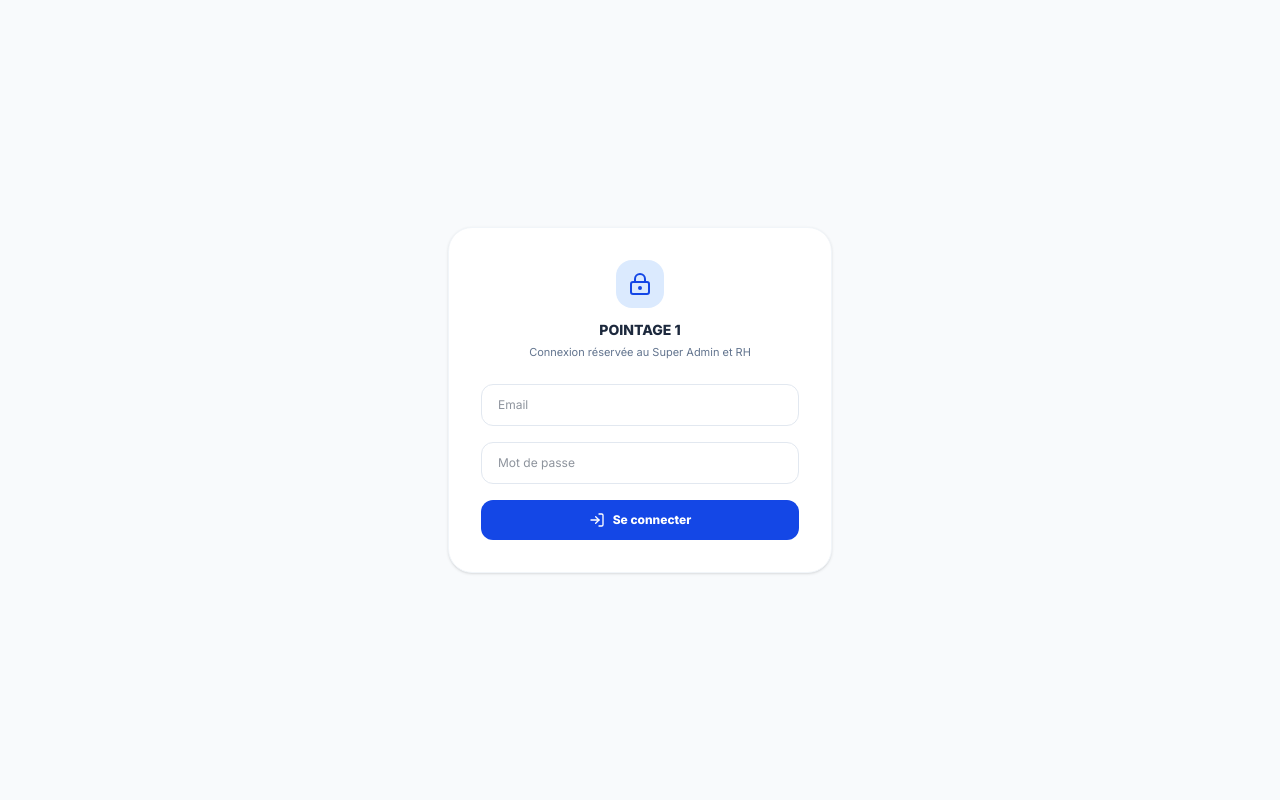
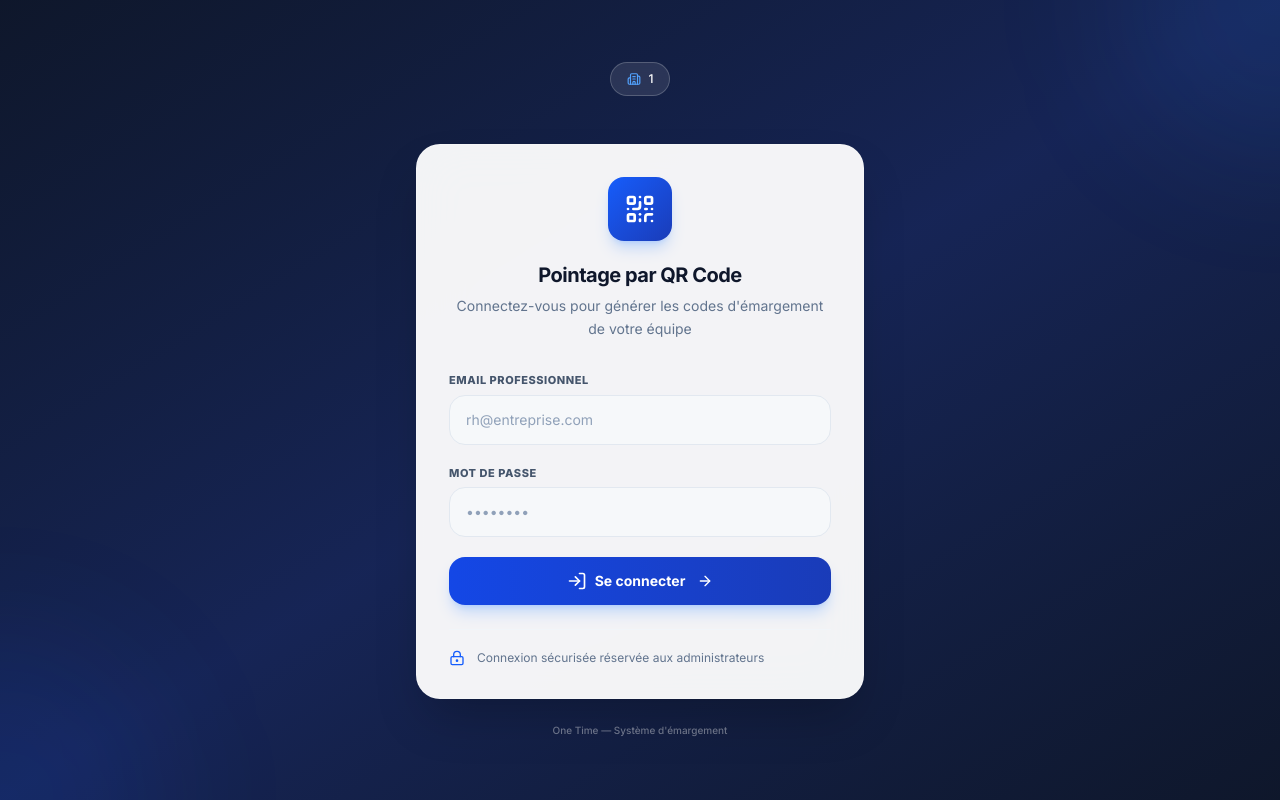
Before and after one commit to MoustaphaAws/pointage, a React (Vite) app in the folder digitalafrika-super-admin-4/: page /1/page/qr-code in a window 1280 px wide. Built offline with nearby package versions, Linux system fonts and the light colour scheme; no server answers.

Commit message:
Nouveau design page connexion QR Code + fix redirection

```diff
--- a/digitalafrika-super-admin-4/src/App.tsx
+++ b/digitalafrika-super-admin-4/src/App.tsx
@@ -8,8 +8,7 @@ import AuditLogsPage from './pages/Logs';
 import ReportsPage from './pages/Reports';
 import EmployeeDetailsPage from './pages/EmployeeDetails';
 import Landing from './pages/Landing';
-import GestionQRCodes from './components/GestionQRCodes';
-import QRCodeLoginPage from './pages/QRCodeLogin';
+import QRCodeLoginOrPage from './pages/QRCodeLoginOrPage';
 import { hasValidStoredToken, useAuthStore } from './store/useAuthStore';
 
 
@@ -20,7 +19,6 @@ export default function App() {
   const hasToken = hasValidStoredToken();
 
   const canAccess = isAuthenticated && hasToken;
-  const canAccessQRCode = canAccess && (user?.role === 'superadmin' || user?.role === 'admin');
 
   return (
     <BrowserRouter>
@@ -32,10 +30,10 @@ export default function App() {
           element={canAccess ? <Navigate to="/dashboard" replace /> : <Landing />}
         />
 
-        {/* ✅ Route QR Code - TOUJOURS la page de connexion en premier */}
+        {/* ✅ Route QR Code - auto-détection connexion */}
         <Route
           path="/:entreprise/page/qr-code"
-          element={<QRCodeLoginPage />}
+          element={<QRCodeLoginOrPage />}
         />
 
         <Route
--- /dev/null
+++ b/digitalafrika-super-admin-4/src/pages/QRCodeLoginOrPage.tsx
@@ -0,0 +1,150 @@
+import { useState } from 'react';
+import { useParams } from 'react-router-dom';
+import { LogIn, LockKeyhole, AlertCircle, QrCode, Building2, ArrowRight } from 'lucide-react';
+import { authService } from '../services/authService';
+
+export default function QRCodeLoginPage() {
+  const { entreprise } = useParams();
+  const [email, setEmail] = useState('');
+  const [password, setPassword] = useState('');
+  const [error, setError] = useState('');
+  const [loading, setLoading] = useState(false);
+
+  const handleSubmit = async (e: React.FormEvent) => {
+    e.preventDefault();
+    setError('');
+    setLoading(true);
+
+    try {
+      const user = await authService.login(email, password);
+
+      if (user.role !== 'superadmin' && user.role !== 'admin') {
+        setError('Accès réservé au Super Admin et RH. Les employés ne peuvent pas accéder à cette page.');
+        setLoading(false);
+        return;
+      }
+
+      localStorage.setItem('auth_token', user.token);
+      localStorage.setItem('auth_user', JSON.stringify(user));
+      window.location.href = `/${entreprise}/page/qr-code`;
+    } catch (err: any) {
+      setError(err.message || 'Identifiants invalides');
+      setLoading(false);
+    }
+  };
+
+  return (
+    <div className="min-h-screen bg-gradient-to-br from-slate-900 via-blue-950 to-slate-900 flex items-center justify-center p-4">
+      {/* Fond décoratif */}
+      <div className="absolute inset-0 overflow-hidden">
+        <div className="absolute -top-40 -right-40 w-80 h-80 bg-blue-500/10 rounded-full blur-3xl" />
+        <div className="absolute -bottom-40 -left-40 w-80 h-80 bg-blue-600/10 rounded-full blur-3xl" />
+      </div>
+
+      <div className="relative w-full max-w-md">
+        {/* Badge entreprise */}
+        <div className="text-center mb-8">
+          <div className="inline-flex items-center gap-2 px-4 py-2 rounded-full bg-white/10 backdrop-blur-sm border border-white/20 text-white text-xs font-medium mb-4">
+            <Building2 className="w-3.5 h-3.5 text-blue-400" />
+            {entreprise || 'Entreprise'}
+          </div>
+        </div>
+
+        {/* Carte principale */}
+        <div className="bg-white/95 backdrop-blur-xl rounded-3xl shadow-2xl p-8 border border-white/20">
+
+          {/* En-tête */}
+          <div className="text-center mb-8">
+            <div className="inline-flex items-center justify-center w-16 h-16 rounded-2xl bg-gradient-to-br from-blue-600 to-blue-800 shadow-lg shadow-blue-500/25 mb-5">
+              <QrCode className="w-8 h-8 text-white" />
+            </div>
+            <h1 className="text-xl font-bold text-slate-900 tracking-tight">
+              Pointage par QR Code
+            </h1>
+            <p className="text-sm text-slate-500 mt-1.5 leading-relaxed">
+              Connectez-vous pour générer les codes d'émargement de votre équipe
+            </p>
+          </div>
+
+          {/* Formulaire */}
+          <form onSubmit={handleSubmit} className="space-y-5">
+            {/* Email */}
+            <div className="space-y-1.5">
+              <label className="block text-[11px] font-extrabold text-slate-600 uppercase tracking-wider">
+                Email professionnel
+              </label>
+              <div className="relative">
+                <input
+                  type="email"
+                  placeholder="rh@entreprise.com"
+                  value={email}
+                  onChange={(e) => setEmail(e.target.value)}
+                  className="w-full text-sm border border-slate-200 rounded-2xl px-4 py-3.5 focus:border-blue-500 focus:ring-2 focus:ring-blue-500/20 focus:outline-none transition bg-slate-50/80 placeholder:text-slate-400"
+                  required
+                />
+              </div>
+            </div>
+
+            {/* Mot de passe */}
+            <div className="space-y-1.5">
+              <label className="block text-[11px] font-extrabold text-slate-600 uppercase tracking-wider">
+                Mot de passe
+              </label>
+              <div className="relative">
+                <input
+                  type="password"
+                  placeholder="••••••••"
+                  value={password}
+                  onChange={(e) => setPassword(e.target.value)}
+                  className="w-full text-sm border border-slate-200 rounded-2xl px-4 py-3.5 focus:border-blue-500 focus:ring-2 focus:ring-blue-500/20 focus:outline-none transition bg-slate-50/80 placeholder:text-slate-400"
+                  required
+                />
+              </div>
+            </div>
+
+            {/* Message d'erreur */}
+            {error && (
+              <div className="flex items-start gap-3 bg-red-50 border border-red-100 p-3.5 rounded-2xl animate-fade-in">
+                <AlertCircle className="w-5 h-5 text-red-500 shrink-0 mt-0.5" />
+                <p className="text-xs text-red-600 font-medium leading-relaxed">{error}</p>
+              </div>
+            )}
+
+            {/* Bouton connexion */}
+            <button
+              type="submit"
+              disabled={loading}
+              className="w-full py-3.5 bg-gradient-to-r from-blue-700 to-blue-800 hover:from-blue-800 hover:to-blue-900 text-white rounded-2xl text-sm font-bold flex items-center justify-center gap-2 transition-all shadow-lg shadow-blue-500/25 hover:shadow-xl hover:shadow-blue-500/30 disabled:opacity-60 disabled:cursor-not-allowed"
+            >
+              {loading ? (
+                <>
+                  <div className="w-5 h-5 border-2 border-white/30 border-t-white rounded-full animate-spin" />
+                  Connexion en cours...
+                </>
+              ) : (
+                <>
+                  <LogIn className="w-5 h-5" />
+                  Se connecter
+                  <ArrowRight className="w-4 h-4 ml-1" />
+                </>
+              )}
+            </button>
+          </form>
+
+          {/* Info bas de carte */}
+          <div className="mt-6 pt-5 border-t border-slate-100">
+            <div className="flex items-center gap-3 text-xs text-slate-500">
+              <LockKeyhole className="w-4 h-4 text-blue-600" />
+              <span>Connexion sécurisée réservée aux administrateurs</span>
+            </div>
+          </div>
+        </div>
+
+        {/* Footer */}
+        <p className="text-center text-[10px] text-white/40 mt-6 font-medium">
+          One Time — Système d'émargement
+        </p>
+      </div>
+    </div>
+  );
+}
```
